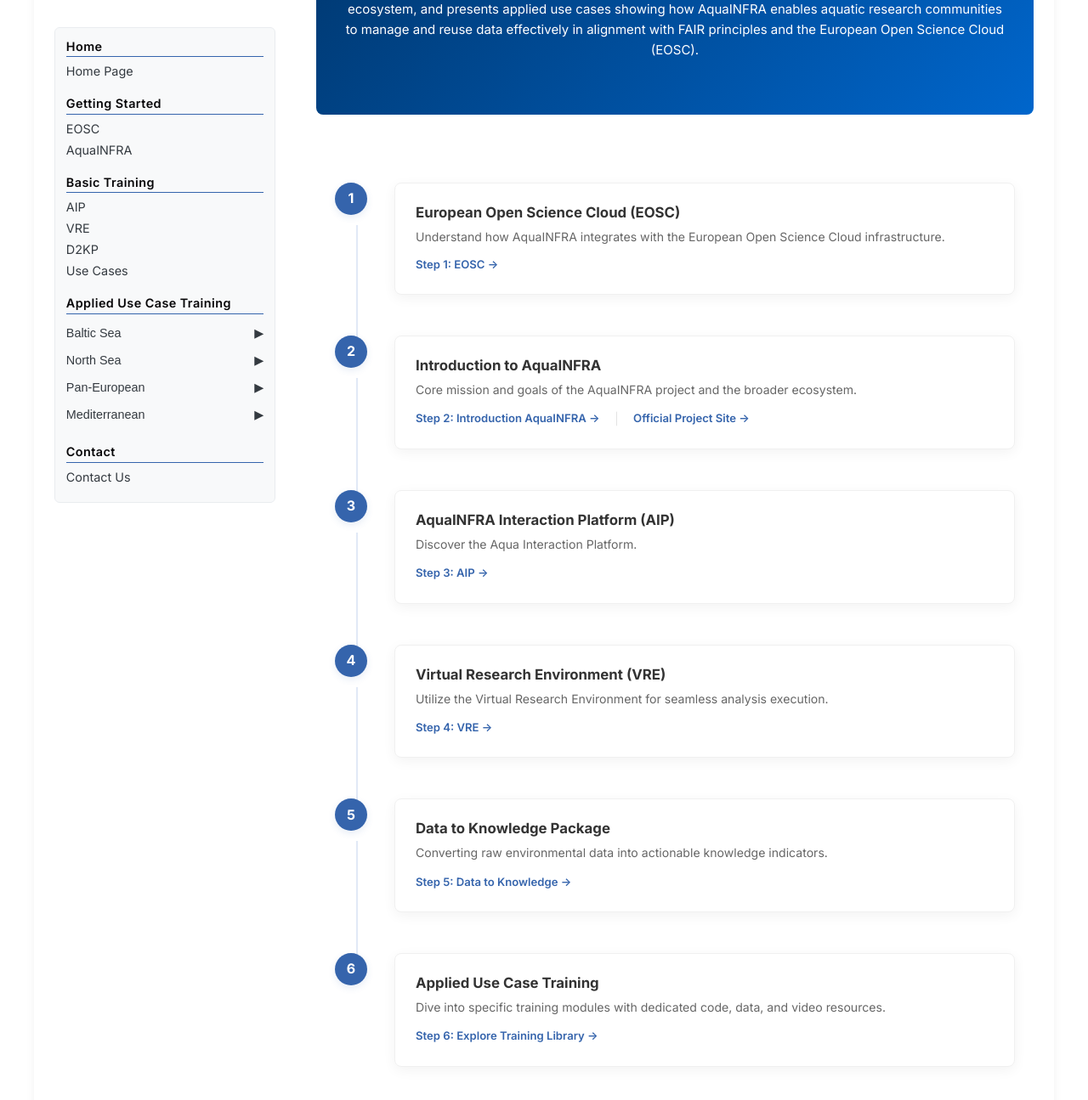
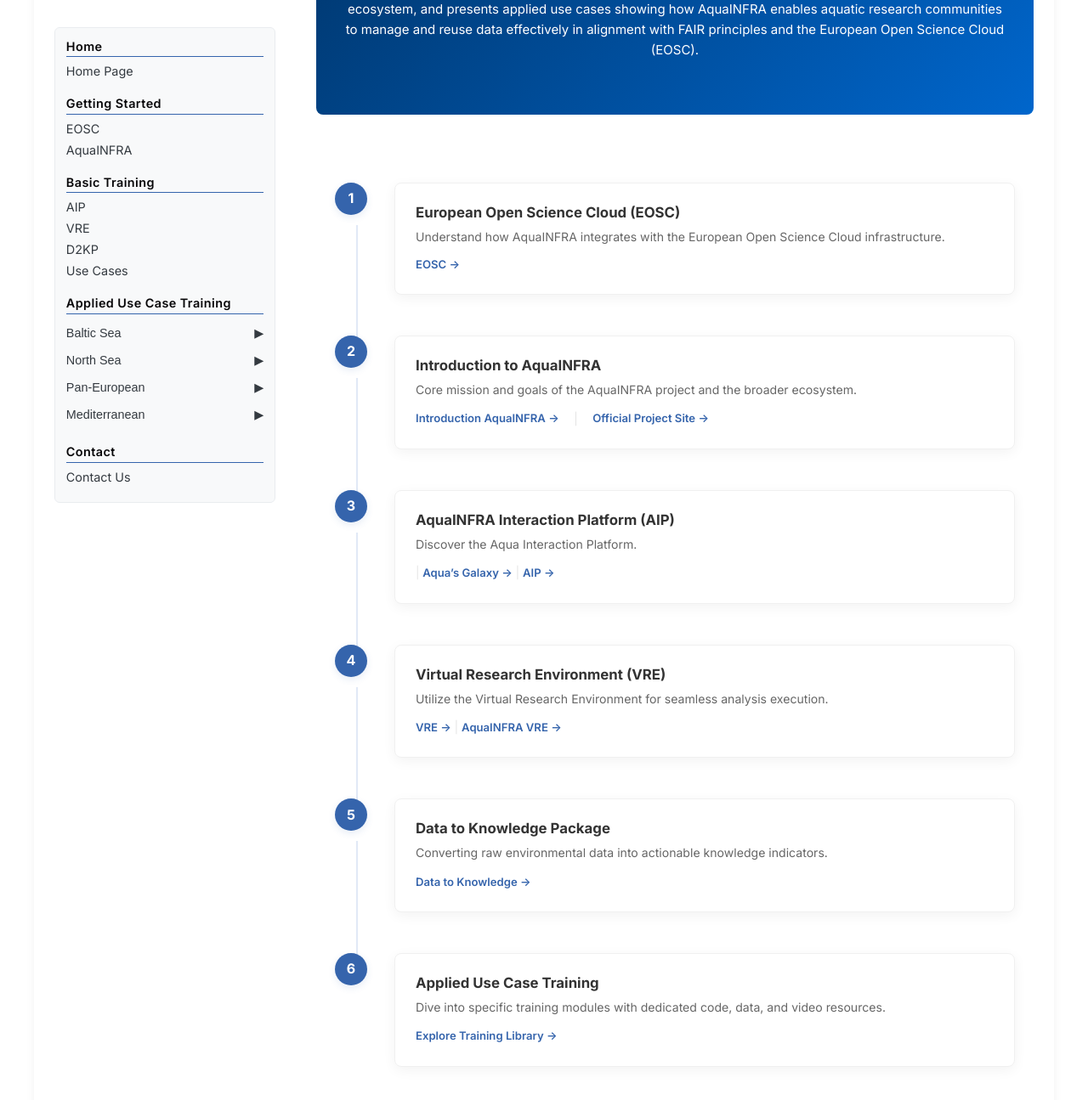
Before and after one commit to Mehrad1994/AquaINFRA_Training_Handbooks, a Jekyll site: the page built from docs/index.md, in a window 1280 px wide and 1400 px high, scrolled down 256 px. Shown: the top 1295 px of the window at 85% size. Built offline with Jekyll 4.4.1, drawn with Linux system fonts in a browser that asks for light colours.

Commit message:
Links added

```diff
--- a/docs/index.md
+++ b/docs/index.md
@@ -24,7 +24,7 @@ title: Home
         <h2 class="step-title">European Open Science Cloud (EOSC)</h2>
         <p class="step-desc">Understand how AquaINFRA integrates with the European Open Science Cloud infrastructure.</p>
         <div class="step-links">
-            <a href="{{ '/01_eosc' | relative_url }}" class="step-link">Step 1: EOSC →</a>
+            <a href="{{ '/01_eosc' | relative_url }}" class="step-link"> EOSC →</a>
         </div>
     </div>
 </div>
@@ -37,7 +37,7 @@ title: Home
         <h2 class="step-title">Introduction to AquaINFRA</h2>
         <p class="step-desc">Core mission and goals of the AquaINFRA project and the broader ecosystem.</p>
         <div class="step-links">
-            <a href="{{ '/02_aquainfra' | relative_url }}" class="step-link">Step 2: Introduction AquaINFRA →</a>
+            <a href="{{ '/02_aquainfra' | relative_url }}" class="step-link"> Introduction AquaINFRA →</a>
             <span class="step-divider">|</span>
             <a href="https://aquainfra.eu" target="_blank" class="step-link">Official Project Site →</a>
         </div>
@@ -51,7 +51,10 @@ title: Home
     <div class="step-content">
         <h2 class="step-title">AquaINFRA Interaction Platform (AIP)</h2>
         <p class="step-desc">Discover the Aqua Interaction Platform.</p>
-        <a href="{{ '/03_aip' | relative_url }}" class="step-link">Step 3: AIP  →</a>
+        <span class="step-divider">|</span>
+        <a href="https://aqua.usegalaxy.eu/" target="_blank" class="step-link">Aqua’s Galaxy →</a>
+        <span class="step-divider">|</span>
+        <a href="{{ '/03_aip' | relative_url }}" class="step-link"> AIP  →</a>
     </div>
 </div>
 
@@ -62,7 +65,9 @@ title: Home
     <div class="step-content">
         <h2 class="step-title">Virtual Research Environment (VRE)</h2>
         <p class="step-desc">Utilize the Virtual Research Environment for seamless analysis execution.</p>
-        <a href="{{ '/04_aquainfra_vre' | relative_url }}" class="step-link">Step 4: VRE →</a>
+        <a href="{{ '/04_aquainfra_vre' | relative_url }}" class="step-link"> VRE →</a>
+        <span class="step-divider">|</span>
+        <a href="https://aquainfra.dev.52north.org" target="_blank" class="step-link">AquaINFRA VRE →</a>
     </div>
 </div>
 
@@ -73,7 +78,7 @@ title: Home
     <div class="step-content">
         <h2 class="step-title">Data to Knowledge Package</h2>
         <p class="step-desc">Converting raw environmental data into actionable knowledge indicators.</p>
-        <a href="{{ '/05_data_to_knowledge' | relative_url }}" class="step-link">Step 5: Data to Knowledge →</a>
+        <a href="{{ '/05_data_to_knowledge' | relative_url }}" class="step-link"> Data to Knowledge →</a>
     </div>
 </div>
 
@@ -84,7 +89,7 @@ title: Home
     <div class="step-content">
         <h2 class="step-title">Applied Use Case Training</h2>
         <p class="step-desc">Dive into specific training modules with dedicated code, data, and video resources.</p>
-        <a href="{{ '/06_use_cases' | relative_url }}" class="step-link">Step 6: Explore Training Library →</a>
+        <a href="{{ '/06_use_cases' | relative_url }}" class="step-link"> Explore Training Library →</a>
     </div>
 </div>
 
```
